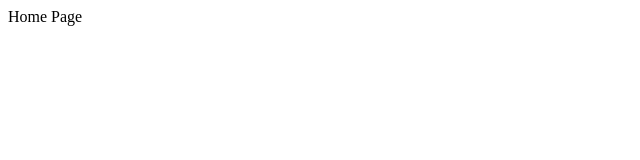
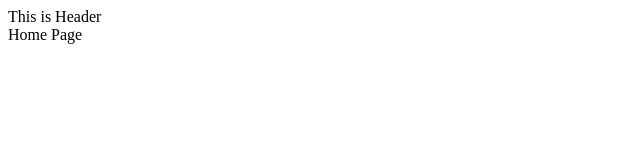
Before and after one commit to tem-tem/filmlist, a Next.js app: page / in a window 1280 px wide. Shown: the top 160 px of the page, without its empty margins (0-640 px from the left). Built offline with nearby package versions, Linux system fonts and the light colour scheme.

Commit message:
add _app

```diff
--- /dev/null
+++ b/pages/_app.tsx
@@ -0,0 +1,20 @@
+import App from 'next/app'
+import React from 'react'
+import { Header } from '~/components/Header'
+
+class MyApp extends App {
+  render() {
+    const { Component, pageProps } = this.props
+
+    return (
+      <div>
+        <Header />
+        <main>
+          <Component {...pageProps} />
+        </main>
+      </div>
+    )
+  }
+}
+
+export default MyApp
--- /dev/null
+++ b/src/components/Header/index.tsx
@@ -0,0 +1,7 @@
+import React from 'react'
+
+export const Header = () => {
+  return (
+    <div>This is Header</div>
+  )
+}
```
